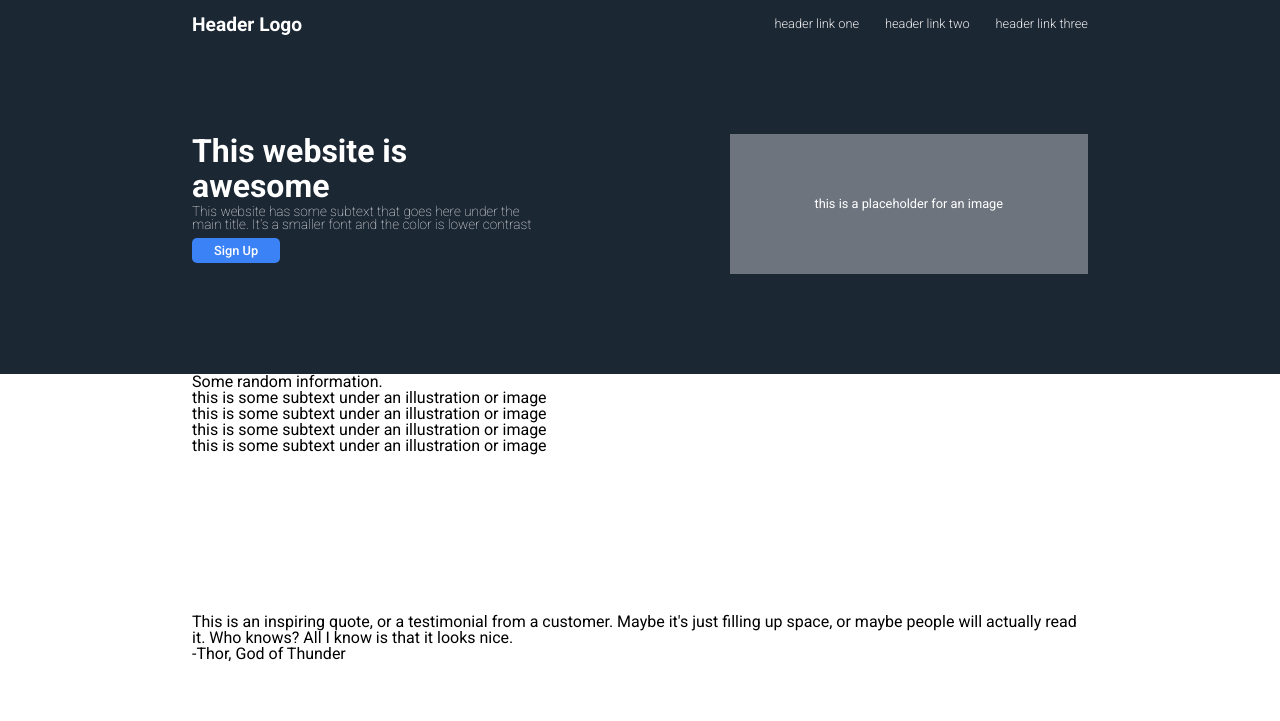
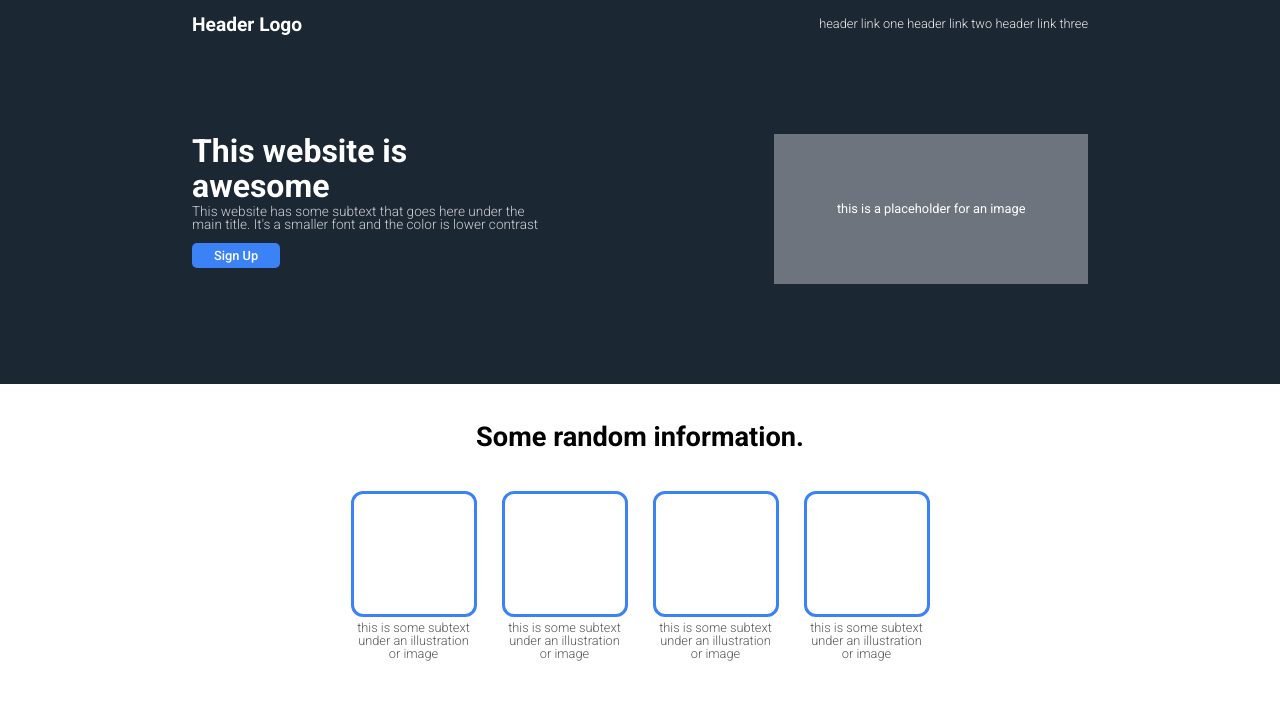
Before and after one commit to RAbeyrathna/TOP-Landing-Page, a plain HTML site: page index.html in a window 1280 px wide. Shown: the top 721 px of the page. Drawn offline with Linux system fonts and the light colour scheme.

Commit message:
Add 'random info' section styling and begin quote styling

```diff
--- a/index.html
+++ b/index.html
@@ -59,7 +59,7 @@
         </div>
       </div>
     </section>
-    <section class="page-spacing">
+    <section class="page-spacing" id="quote-section">
       <article id="quote-block">
         <p id="main-quote">
           This is an inspiring quote, or a testimonial from a customer. Maybe
--- a/styles/styles.scss
+++ b/styles/styles.scss
@@ -2,10 +2,17 @@
 @import "./defaults/colors";
 
 body{
+    font-family: "Roboto", sans-serif;
+
+}
+
+section{
+    height: 30vh;
+}
+
 .page-spacing{
     padding: 0px 15%;
 }
-    font-family: "Roboto", sans-serif;
 .page-btn{
     text-decoration: none;
     font-size: .8em;
@@ -15,8 +22,8 @@ body{
     border-radius: 5px;
     padding: 5px 22px;
 }
+
 header{
-
     background-color: $primary-color;
     color: #fff;
     nav{
@@ -33,7 +40,7 @@ body{
         #navbar-links{
             display: flex;
             justify-content: space-between;
-                width: 35%;
+            width: 30%;
             .nav-link{
                 text-decoration: none;
                 color: #ededed;
@@ -56,10 +63,11 @@ body{
                 line-height: 1.1em;
             }
             p{
+                color: rgba(255, 255, 255, 0.786);
                 font-size: .85em;
-                    font-weight: 200;
+                font-weight: 300;
                 width: 80%;
-                    margin-bottom: 10px;
+                margin-bottom: 15px;
             }
         }
         #header-img{
@@ -68,12 +76,56 @@ body{
             align-items: center;
             background-color: #6d747d;
             font-size: .8em;
-                width: 40%;
-                height: 140px;
+            width: 35%;
+            height: 150px;
         }
     }
 }
-    section{
-        height: 30vh;
+
+#randominfo-section{
+    padding-bottom: 60px;
+    h2{
+        text-align: center;
+        font-size: 1.7em;
+        font-weight: 700;
+        margin: 40px 0px;
+    }
+    #box-wrapper{
+        padding: 0px 20%;
+        display: flex;
+        justify-content: center;
+        gap: 25px;
+        .box-item{
+            display: flex;
+            flex-direction: column;
+            justify-content: center;
+            align-items: center;
+            p{
+                margin-top: 5px;
+                color: rgb(87, 87, 87);
+                text-align: center;
+                font-size: .8em;
+                font-weight: 300;
+                width: 95%;
+            }
+            .small-box{
+                width: 120px;
+                height: 120px;
+                border: 3px $btn-color solid;
+                border-radius: 12px;
             }
         }
+    }
+}
+
+#quote-section{
+    background-color: #e5e7eb;
+    #quote-block{
+        padding: 100px 400px;
+        display: flex;
+        flex-direction: column;
+        p{
+            width: 100%;
+        }
+    }
+}
```
Also changed, not shown: styles/styles.css, 1 other file. Lines whose indentation alone changed are shown as unchanged.
